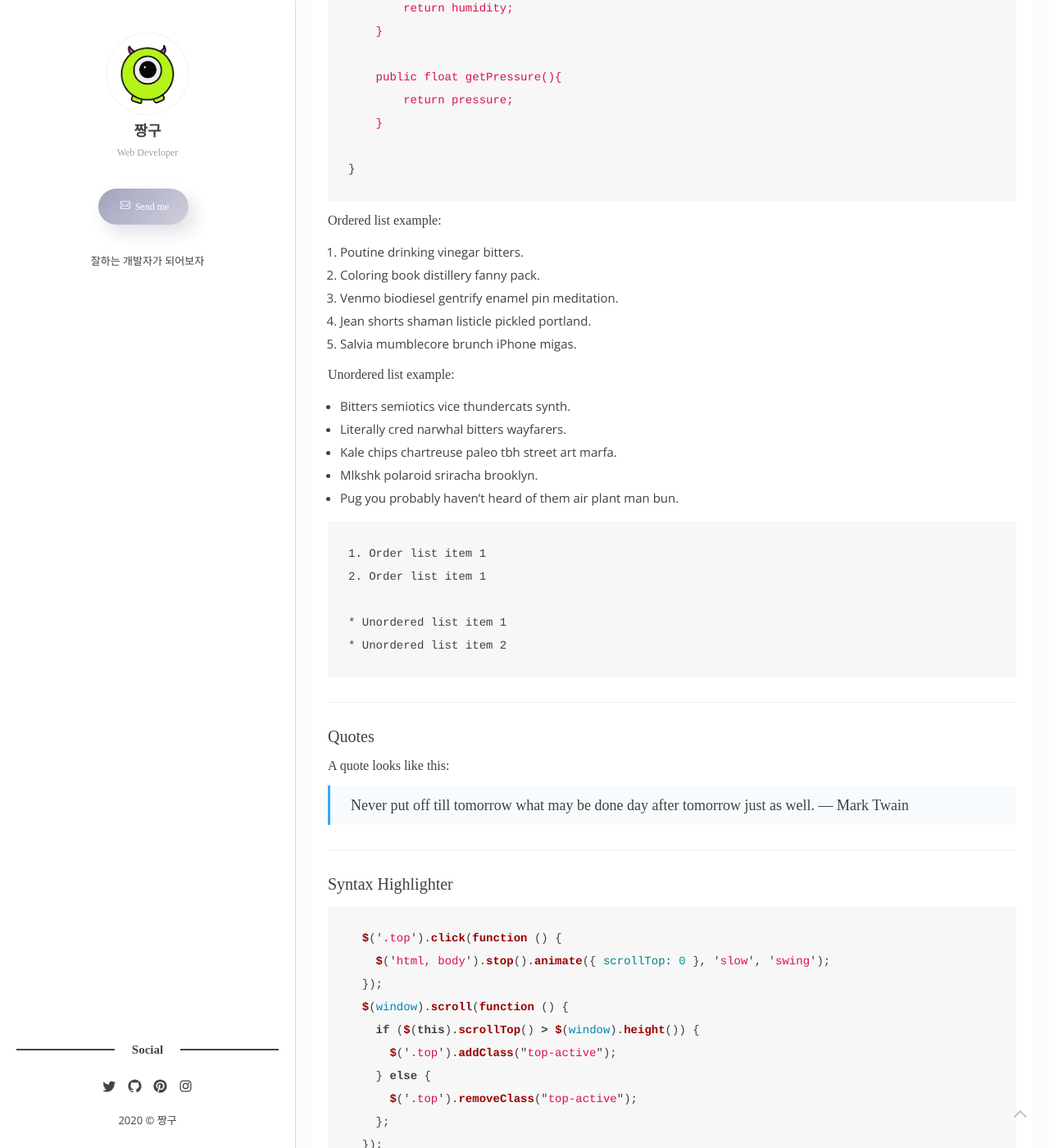
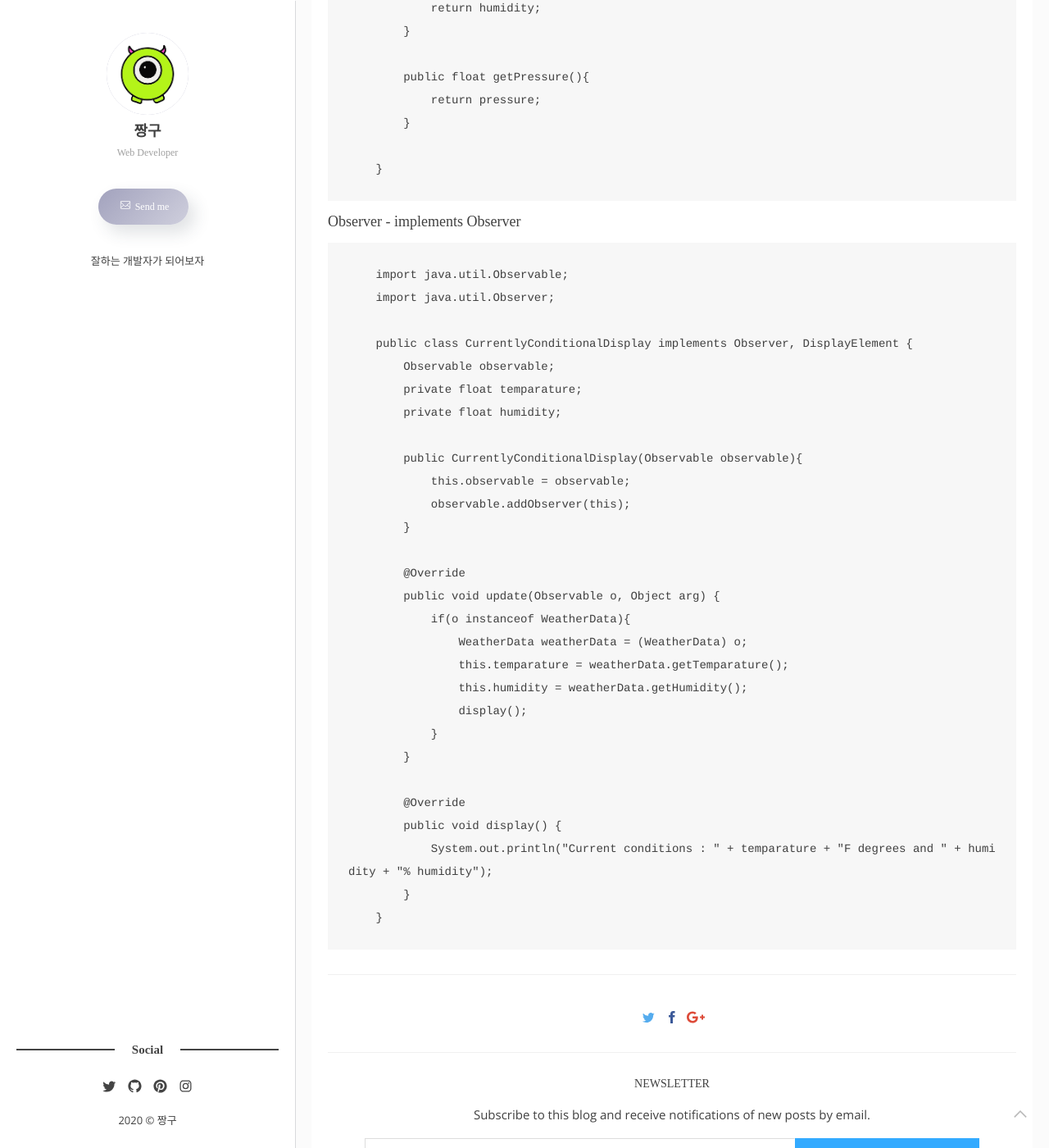
Before and after one commit to JJangu9870/JJangu9870.github.io, a Jekyll site: the page built from _posts/2020-11-22-DesignPattern-Observer.markdown, in a window 1280 px wide and 1400 px high, scrolled down 2671 px. Shown: the whole window at 82% size. Built offline with Jekyll 4.4.1, drawn with Linux system fonts in a browser that asks for light colours; some web fonts are replaced; comment, search, counter and statistics services are not loaded; some of the changed text lies outside the part shown.

Commit message:
옵저버 패턴

```diff
--- a/_posts/2020-11-22-DesignPattern-Observer.markdown
+++ b/_posts/2020-11-22-DesignPattern-Observer.markdown
@@ -30,106 +30,79 @@ categories: DesignPattern
 
 ***
 
-##### Observable
+##### Subject - extends Observable
 > 이 클래스는 모델 뷰 패러다임에서 관찰 가능한 객체 또는 "데이터"를 나타냅니다. 응용 프로그램이 관찰하기를 원하는 객체를 나타내도록 하위 클래스화할 수 있습니다
 
 {% highlight markdown %}
-import java.util.Observable;
 
-public class WeatherData extends Observable {
-    private float temparature;
-    private float humidity;
-    private float pressure;
+    import java.util.Observable;
 
-    public WeatherData(){}
+    public class WeatherData extends Observable {
+        private float temparature;
+        private float humidity;
+        private float pressure;
 
-    public void measurementsChanged(){
-        setChanged(); // 1. 객체의 상태 변경 알림
-        notifyObservers(); //2. Observer들에게 push
+        public WeatherData(){}
+
+        public void measurementsChanged(){
+            setChanged(); // 1. 객체의 상태 변경 알림
+            notifyObservers(); //2. Observer들에게 push
+        }
+
+        public void setMeasurements(float temparature, float humidity, float pressure){
+            this.temparature = temparature;
+            this.humidity = humidity;
+            this.pressure = pressure;
+            measurementsChanged();
+        }
+
+        public float getTemparature(){
+            return temparature;
+        }
+
+        public float getHumidity(){
+            return humidity;
+        }
+
+        public float getPressure(){
+            return pressure;
+        }
+
     }
-
-    public void setMeasurements(float temparature, float humidity, float pressure){
-        this.temparature = temparature;
-        this.humidity = humidity;
-        this.pressure = pressure;
-        measurementsChanged();
-    }
-
-    public float getTemparature(){
-        return temparature;
-    }
-
-    public float getHumidity(){
-        return humidity;
-    }
-
-    public float getPressure(){
-        return pressure;
-    }
-
-}
-
 {% endhighlight %}
 
-###### Ordered list example:
+##### Observer - implements Observer
+{% highlight markdown %}
 
-1. Poutine drinking vinegar bitters.
-2. Coloring book distillery fanny pack.
-3. Venmo biodiesel gentrify enamel pin meditation.
-4. Jean shorts shaman listicle pickled portland.
-5. Salvia mumblecore brunch iPhone migas.
+    import java.util.Observable;
+    import java.util.Observer;
 
-###### Unordered list example:
+    public class CurrentlyConditionalDisplay implements Observer, DisplayElement {
+        Observable observable;
+        private float temparature;
+        private float humidity;
 
-* Bitters semiotics vice thundercats synth.
-* Literally cred narwhal bitters wayfarers.
-* Kale chips chartreuse paleo tbh street art marfa.
-* Mlkshk polaroid sriracha brooklyn.
-* Pug you probably haven't heard of them air plant man bun.
+        public CurrentlyConditionalDisplay(Observable observable){
+            this.observable = observable;
+            observable.addObserver(this);
+        }
 
-{% highlight markdown %}
-1. Order list item 1
-2. Order list item 1
+        @Override
+        public void update(Observable o, Object arg) {
+            if(o instanceof WeatherData){
+                WeatherData weatherData = (WeatherData) o;
+                this.temparature = weatherData.getTemparature();
+                this.humidity = weatherData.getHumidity();
+                display();
+            }
+        }
 
-* Unordered list item 1
-* Unordered list item 2
+        @Override
+        public void display() {
+            System.out.println("Current conditions : " + temparature + "F degrees and " + humidity + "% humidity");
+        }
+    }
 {% endhighlight %}
 
-***
-
-#### Quotes
-
-###### A quote looks like this:
-
-> Never put off till tomorrow what may be done day after tomorrow just as well. — Mark Twain
 
 ***
-
-#### Syntax Highlighter
-
-{% highlight js %}
-  $('.top').click(function () {
-    $('html, body').stop().animate({ scrollTop: 0 }, 'slow', 'swing');
-  });
-  $(window).scroll(function () {
-    if ($(this).scrollTop() > $(window).height()) {
-      $('.top').addClass("top-active");
-    } else {
-      $('.top').removeClass("top-active");
-    };
-  });
-{% endhighlight %}
-
-***
-
-#### Images
-
-![]({{site.baseurl}}/images/2.jpg)
-
-***
-
-#### Videos
-
-###### Youtube
-
-<iframe src="https://www.youtube.com/embed/iWowJBRMtpc" frameborder="0" allowfullscreen></iframe>
```
